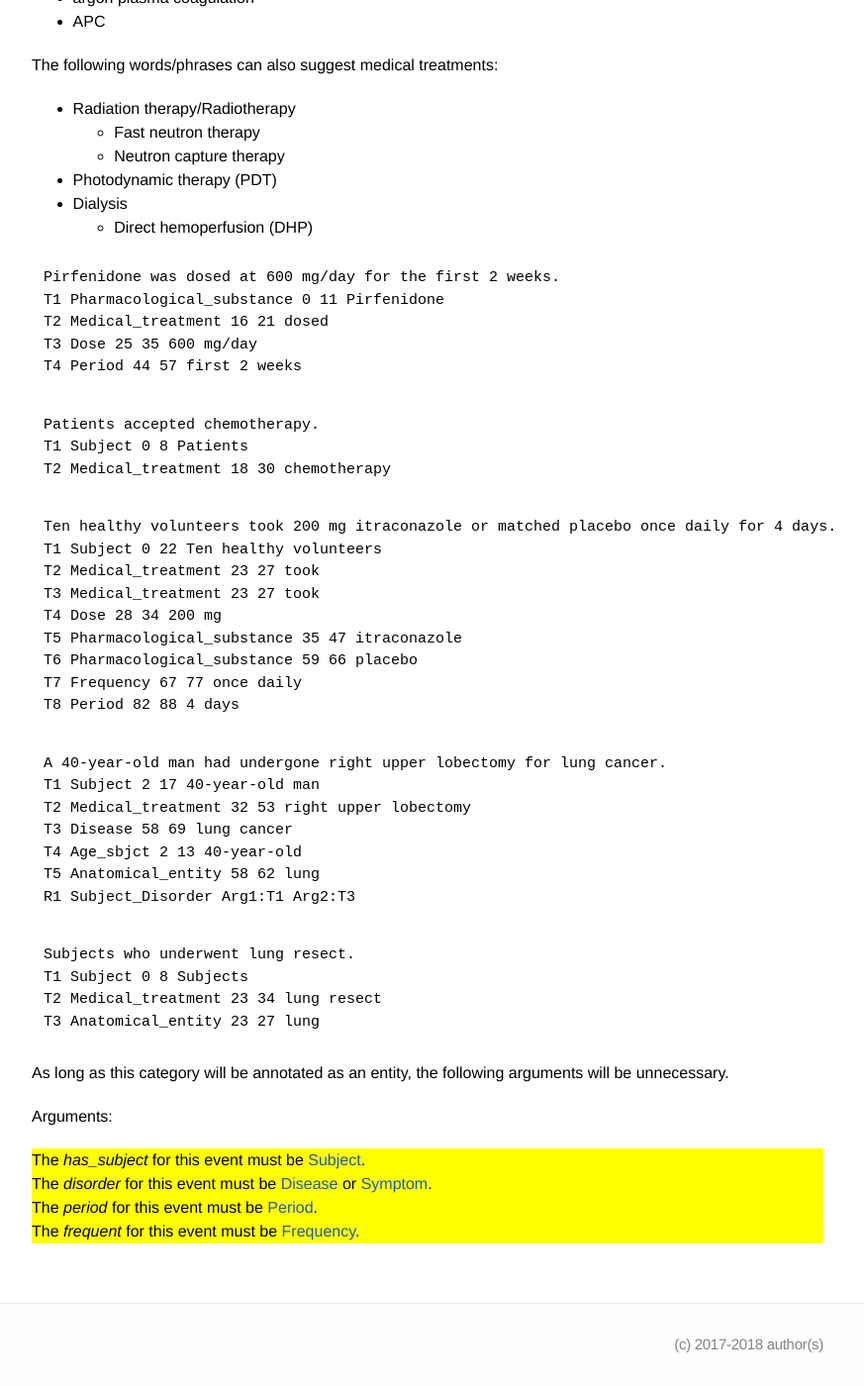
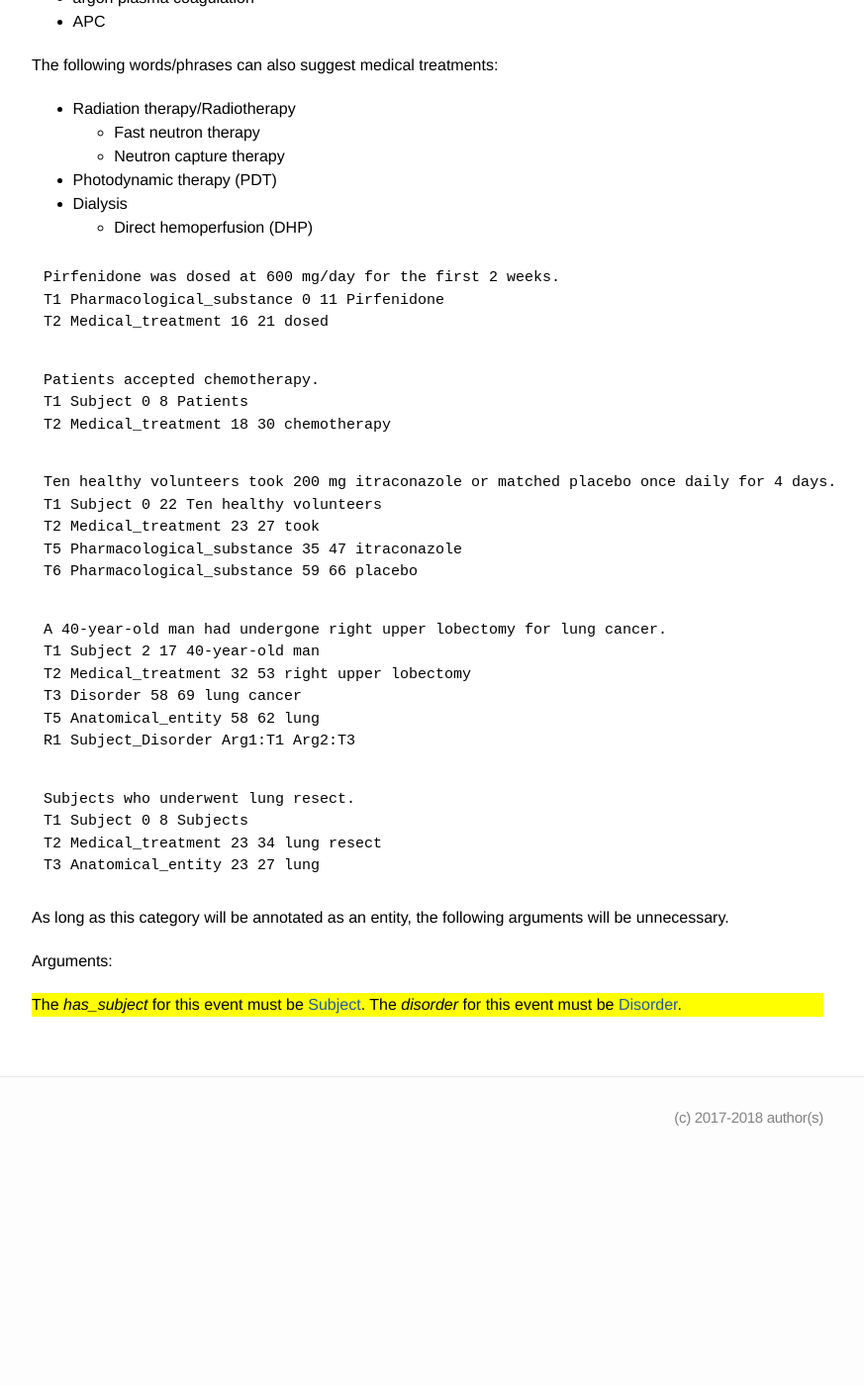
Before and after one commit to ezcatdb/clinicalcorpus-guidelines, a Jekyll site: the page built from _event/Medical_treatment.md, in a window 1280 px wide and 1400 px high, scrolled down 830 px. Shown: the whole window at 99% size, without its empty margins (208-1081 px from the left). Built offline with Jekyll 4.4.1, drawn with Linux system fonts in a browser that asks for light colours; after the commit the page ends 2000 px from its top, so only the background shows below that; some of the changed text lies outside the part shown.

Commit message:
Further correction of _event/Medical_treatment.md

```diff
--- a/_event/Medical_treatment.md
+++ b/_event/Medical_treatment.md
@@ -2,11 +2,11 @@
 layout: entry
 title: "Medical treatment"
 category: "Medical treatment"
-shortdef: "Other medical treatment"
+shortdef: "Medical treatment"
 order: 1
 ---
 
-This event entities describe 'Medical treatment', as follows:
+This entity describes 'Medical treatment', as follows:
 
 The follwoing words/phrases can be entities for medication:
 - be dosed
@@ -49,8 +49,6 @@ The following words/phrases can also suggest medical treatments:
 Pirfenidone was dosed at 600 mg/day for the first 2 weeks.
 T1 Pharmacological_substance 0 11 Pirfenidone
 T2 Medical_treatment 16 21 dosed
-T3 Dose 25 35 600 mg/day
-T4 Period 44 57 first 2 weeks
 ~~~
 ~~~ ann
 Patients accepted chemotherapy.
@@ -61,20 +59,14 @@ T2 Medical_treatment 18 30 chemotherapy
 Ten healthy volunteers took 200 mg itraconazole or matched placebo once daily for 4 days.
 T1 Subject 0 22 Ten healthy volunteers
 T2 Medical_treatment 23 27 took
-T3 Medical_treatment 23 27 took
-T4 Dose 28 34 200 mg
 T5 Pharmacological_substance 35 47 itraconazole
 T6 Pharmacological_substance 59 66 placebo
-T7 Frequency 67 77 once daily
-T8 Period 82 88 4 days
 ~~~
-
 ~~~ ann
 A 40-year-old man had undergone right upper lobectomy for lung cancer.
 T1 Subject 2 17 40-year-old man
 T2 Medical_treatment 32 53 right upper lobectomy
-T3 Disease 58 69 lung cancer
-T4 Age_sbjct 2 13 40-year-old
+T3 Disorder 58 69 lung cancer
 T5 Anatomical_entity 58 62 lung
 R1 Subject_Disorder Arg1:T1 Arg2:T3
 ~~~
@@ -90,11 +82,6 @@ As long as this category will be annotated as an entity, the following arguments
 Arguments:
 <div style="background-color: yellow" markdown="1">
 The *has_subject* for this event must be [Subject]().
-
-The *disorder* for this event must be [Disease]() or [Symptom]().
-
-The *period* for this event must be [Period]().
-
-The *frequent* for this event must be [Frequency]().
+The *disorder* for this event must be [Disorder]().
 
 </div>
```
